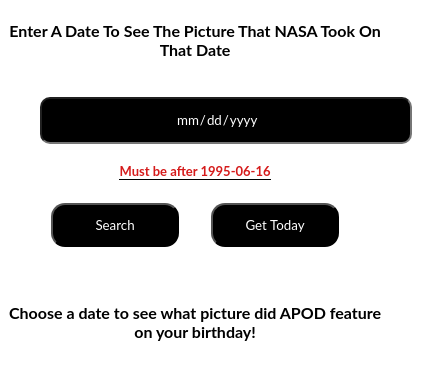
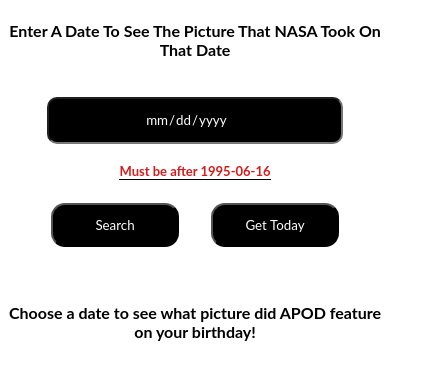
Before and after one commit to Arison13/Get-A-Picture-NASA, a React (Create React App) app: page / in a window 390 px wide. Shown: the top 380 px of the page, 428 px wide, since content can reach past the window. Built offline with nearby package versions, Linux system fonts and the light colour scheme.

Commit message:
added min width to media query

```diff
--- a/src/components/SearchBar.css
+++ b/src/components/SearchBar.css
@@ -48,7 +48,8 @@
         /* border: 1px solid orange; */
     }
     input {
-        width:100%;
+        min-width: 20em;
+        width:20em;
         padding: .80rem;
         border-radius: 10px;
         background-color: black;
```
